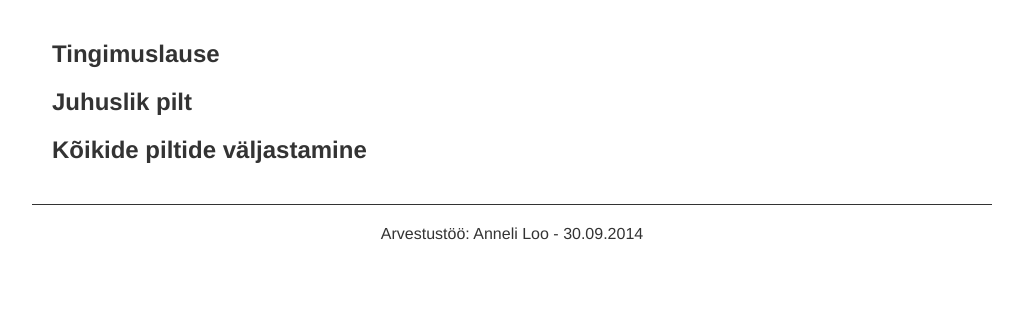
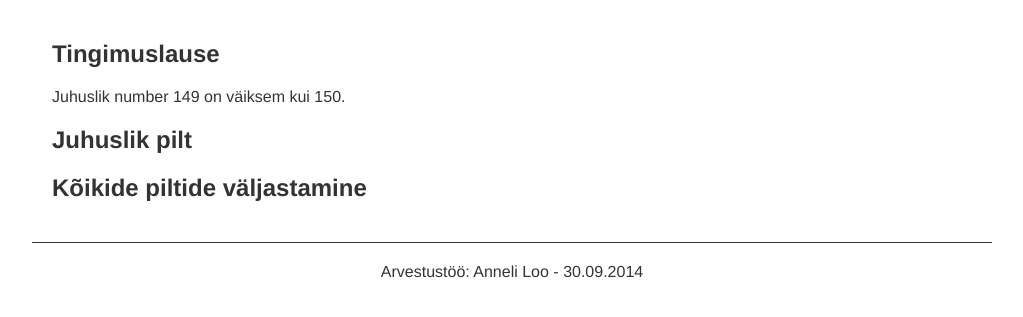
Before and after one commit to Anneliloo/1-periood-arvestus, a PHP site: page /exercises.php in a window 1280 px wide. Shown: the part 108-425 px from the top of the page, without its empty margins (128-1151 px from the left). Run offline with PHP 8.4, Linux system fonts and the light colour scheme.

Commit message:
task4(4.1)

```diff
--- a/layouts/exercises.php
+++ b/layouts/exercises.php
@@ -11,7 +11,15 @@
     <main id="site-body">
       <section id="site-content">
         <h2>Tingimuslause</h2>
-        <!--  Sisesta siia kood -->
+			<?php
+				$random = rand(100, 200);
+				if ($random < 150) {
+					echo 'Juhuslik number '.$random.' on väiksem kui 150.';}
+				elseif ($random > 150) {
+					echo 'Juhuslik number '.$random.' on suurem kui 150.';}
+				else
+					echo 'Juhuslik number '.$random.' on 150.';
+			?>
 
         <h2>Juhuslik pilt</h2>
         <!--  Sisesta siia kood -->
```
